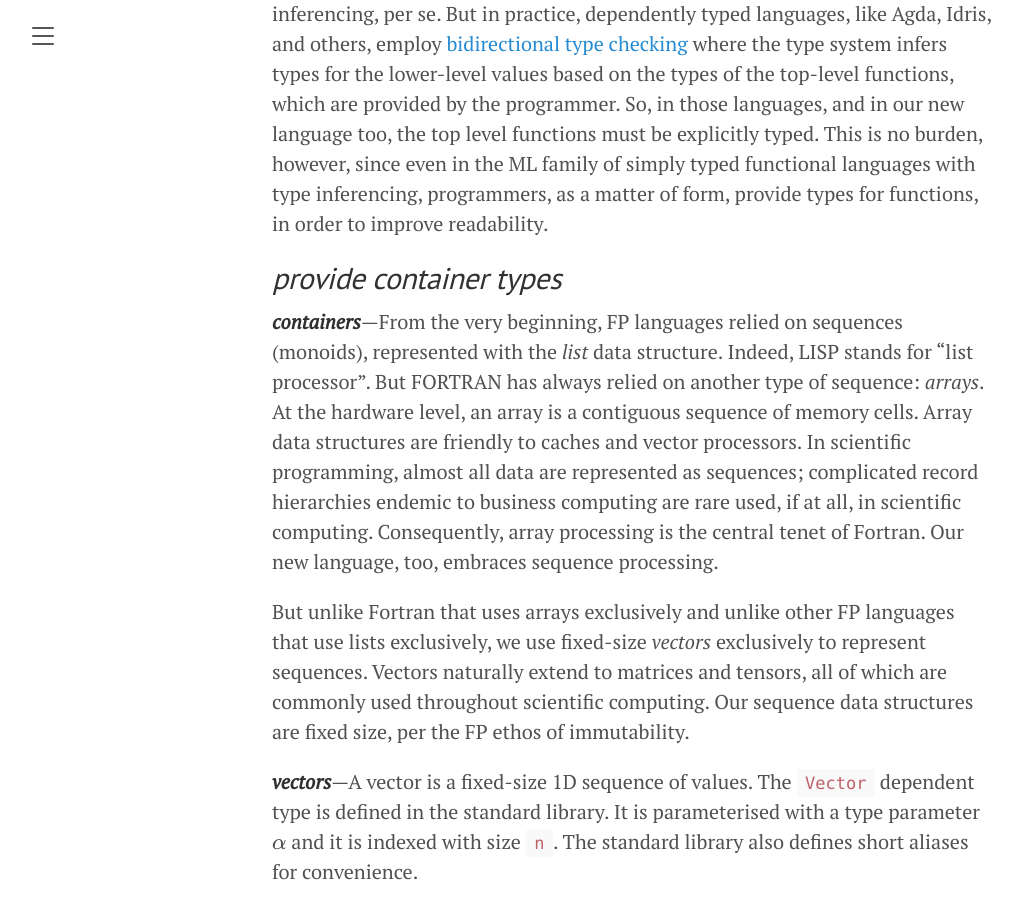
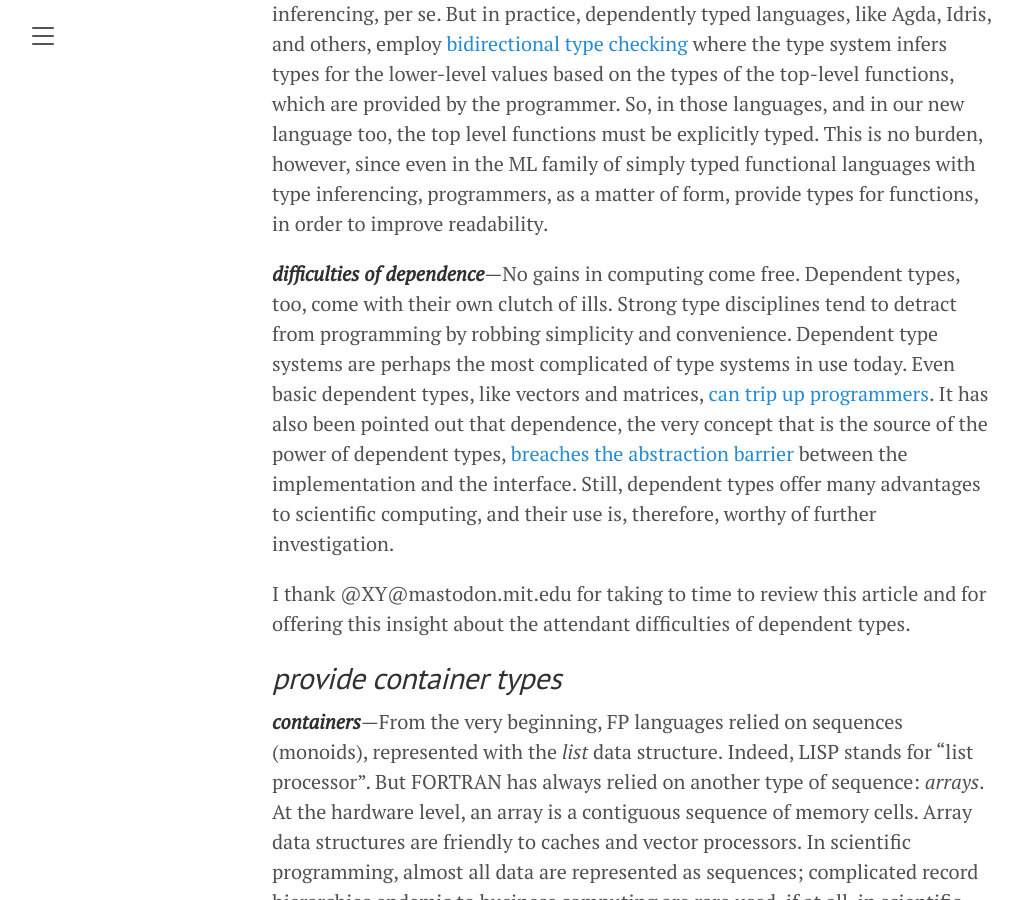
Before and after one commit to amenzwa/amenzwa.github.io, a Jekyll site: the page built from stem/PL/FortranModernisation.md, in a window 1280 px wide and 900 px high, scrolled down 47734 px. Shown: the whole window, without its empty margins (8-1030 px from the left). Built offline with Jekyll 4.4.1, drawn with Linux system fonts in a browser that asks for light colours; our own code applies the rules of GitHub Pages for plain Markdown files; formulas are drawn with MathJax 3.

Commit message:
added difficulties of dependence; thanked @xy@mastodon.mit.edu

```diff
--- a/stem/PL/FortranModernisation.md
+++ b/stem/PL/FortranModernisation.md
@@ -742,6 +742,10 @@ In languages that support string interpolation, the `{...}` syntax is used to ev
 
 But unlike the simple type theory, the dependent type theory has no type inferencing, per se. But in practice, dependently typed languages, like Agda, Idris, and others, employ [bidirectional type checking](https://plfa.github.io/Inference/) where the type system infers types for the lower-level values based on the types of the top-level functions, which are provided by the programmer. So, in those languages, and in our new language too, the top level functions must be explicitly typed. This is no burden, however, since even in the ML family of simply typed functional languages with type inferencing, programmers, as a matter of form, provide types for functions, in order to improve readability.
 
+***difficulties of dependence***—No gains in computing come free. Dependent types, too, come with their own clutch of ills. Strong type disciplines tend to detract from programming by robbing simplicity and convenience. Dependent type systems are perhaps the most complicated of type systems in use today. Even basic dependent types, like vectors and matrices, [can trip up programmers](https://lecopivo.github.io/scientific-computing-lean/Working-with-Arrays/Tensor-Operations/#Scientific-Computing-in-Lean--Working-with-Arrays--Tensor-Operations). It has also been pointed out that dependence, the very concept that is the source of the power of dependent types, [breaches the abstraction barrier](https://leanprover.github.io/functional_programming_in_lean/dependent-types/pitfalls.html) between the implementation and the interface. Still, dependent types offer many advantages to scientific computing, and their use is, therefore, worthy of further investigation.
+
+I thank @XY@mastodon.mit.edu for taking to time to review this article and for offering this insight about the attendant difficulties of dependent types.
+
 ## *provide container types*
 
 ***containers***—From the very beginning, FP languages relied on sequences (monoids), represented with the *list* data structure. Indeed, LISP stands for "list processor". But FORTRAN has always relied on another type of sequence: *arrays*. At the hardware level, an array is a contiguous sequence of memory cells. Array data structures are friendly to caches and vector processors. In scientific programming, almost all data are represented as sequences; complicated record hierarchies endemic to business computing are rare used, if at all, in scientific computing. Consequently, array processing is the central tenet of Fortran. Our new language, too, embraces sequence processing.
```
